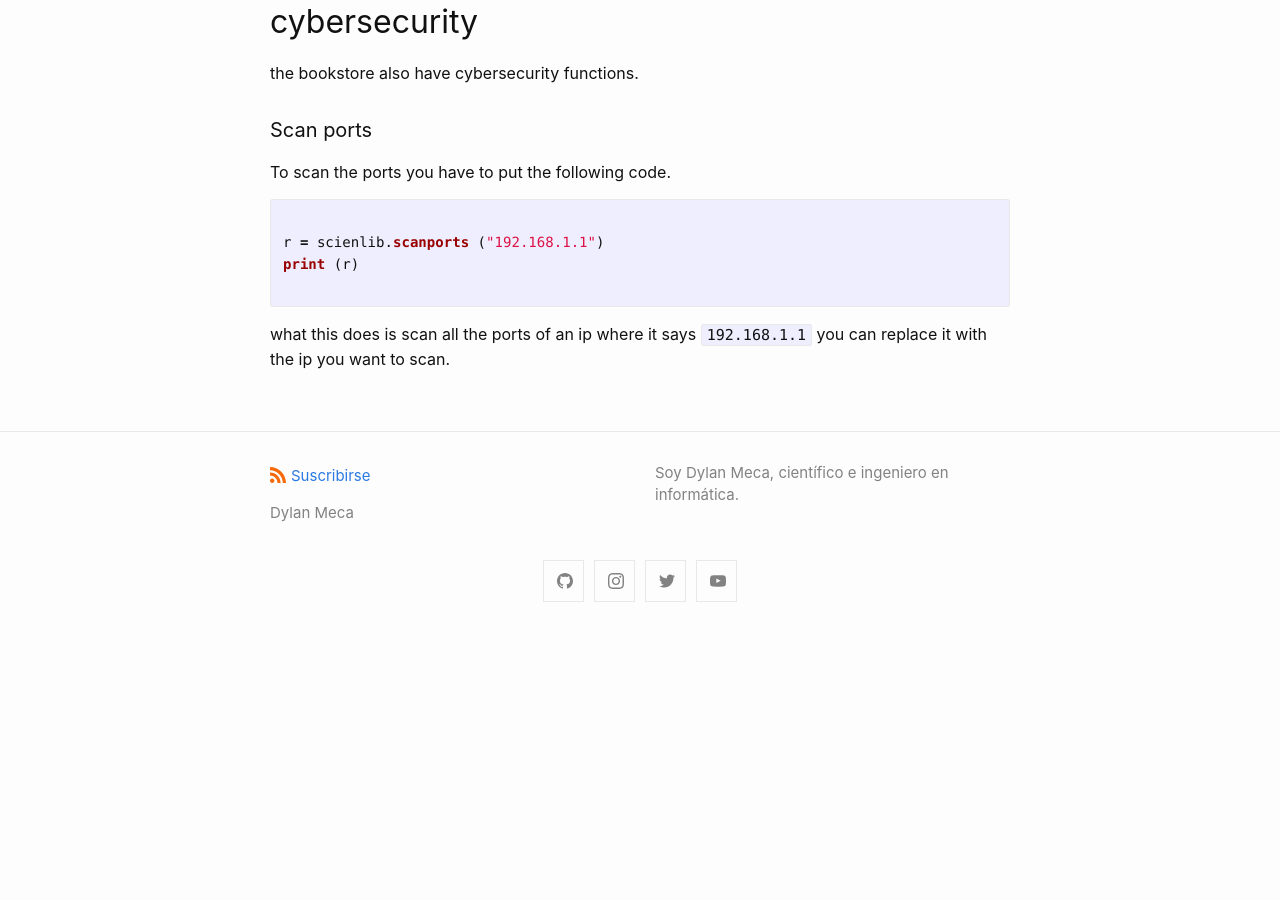
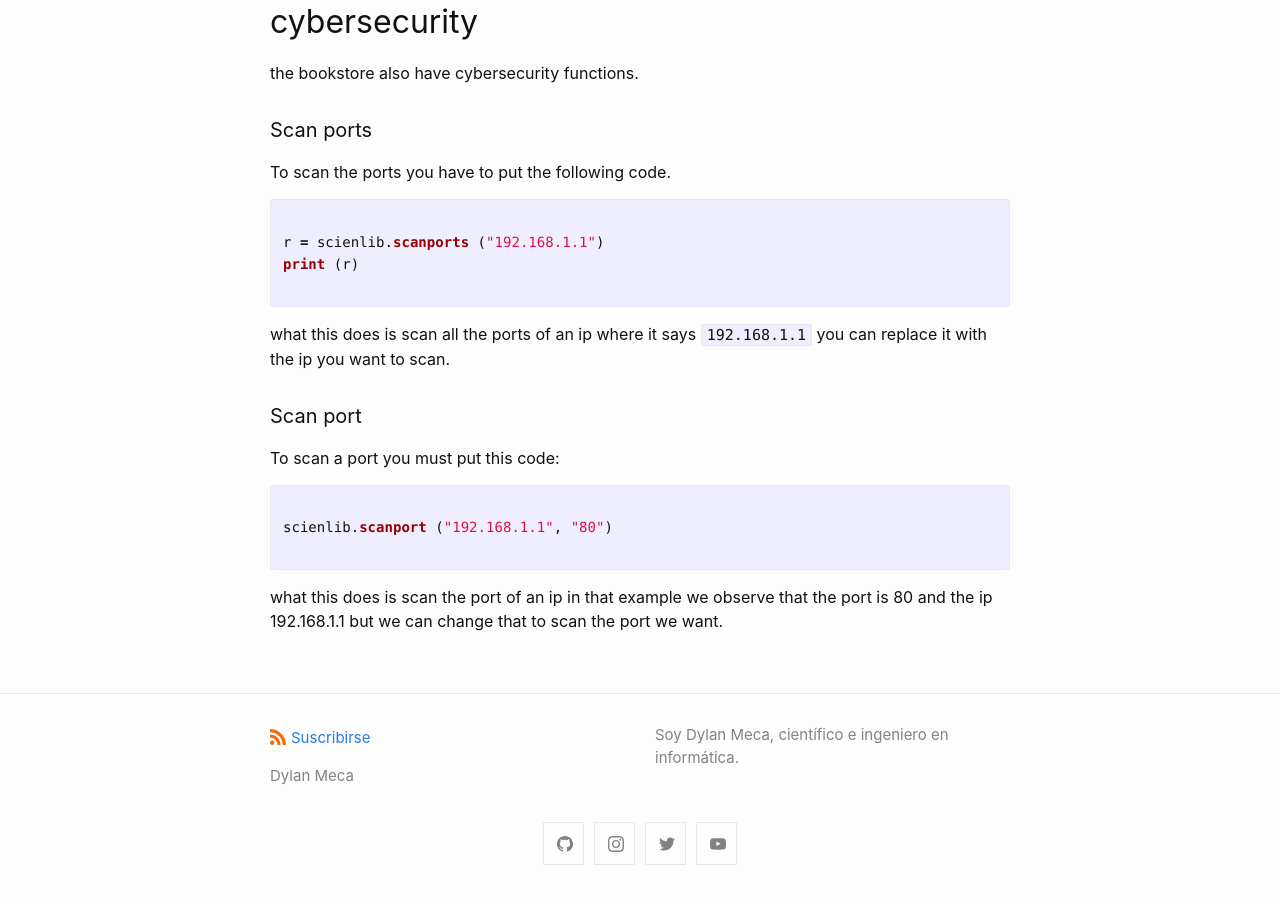
Before and after one commit to dylanmeca/dylanmeca.github.io, a Jekyll site: the page built from _posts/2021-04-28-scienlib-documentation.md, in a window 1280 px wide and 900 px high, scrolled down 2555 px. Built offline with Jekyll 4.4.1, drawn with Linux system fonts in a browser that asks for light colours; a script that is not in the unit is left out; comment, search, counter and statistics services are not loaded; before the commit the page ends 3192 px from its top, so only the background shows below that.

Commit message:
Update 2021-04-28-scienlib-documentation.md

````diff
--- a/_posts/2021-04-28-scienlib-documentation.md
+++ b/_posts/2021-04-28-scienlib-documentation.md
@@ -120,3 +120,15 @@ print (r)
 ```
 
 what this does is scan all the ports of an ip where it says ``` 192.168.1.1 ``` you can replace it with the ip you want to scan.
+
+#### Scan port
+
+To scan a port you must put this code:
+
+```python
+
+scienlib.scanport ("192.168.1.1", "80")
+
+```
+
+what this does is scan the port of an ip in that example we observe that the port is 80 and the ip 192.168.1.1 but we can change that to scan the port we want.
````
